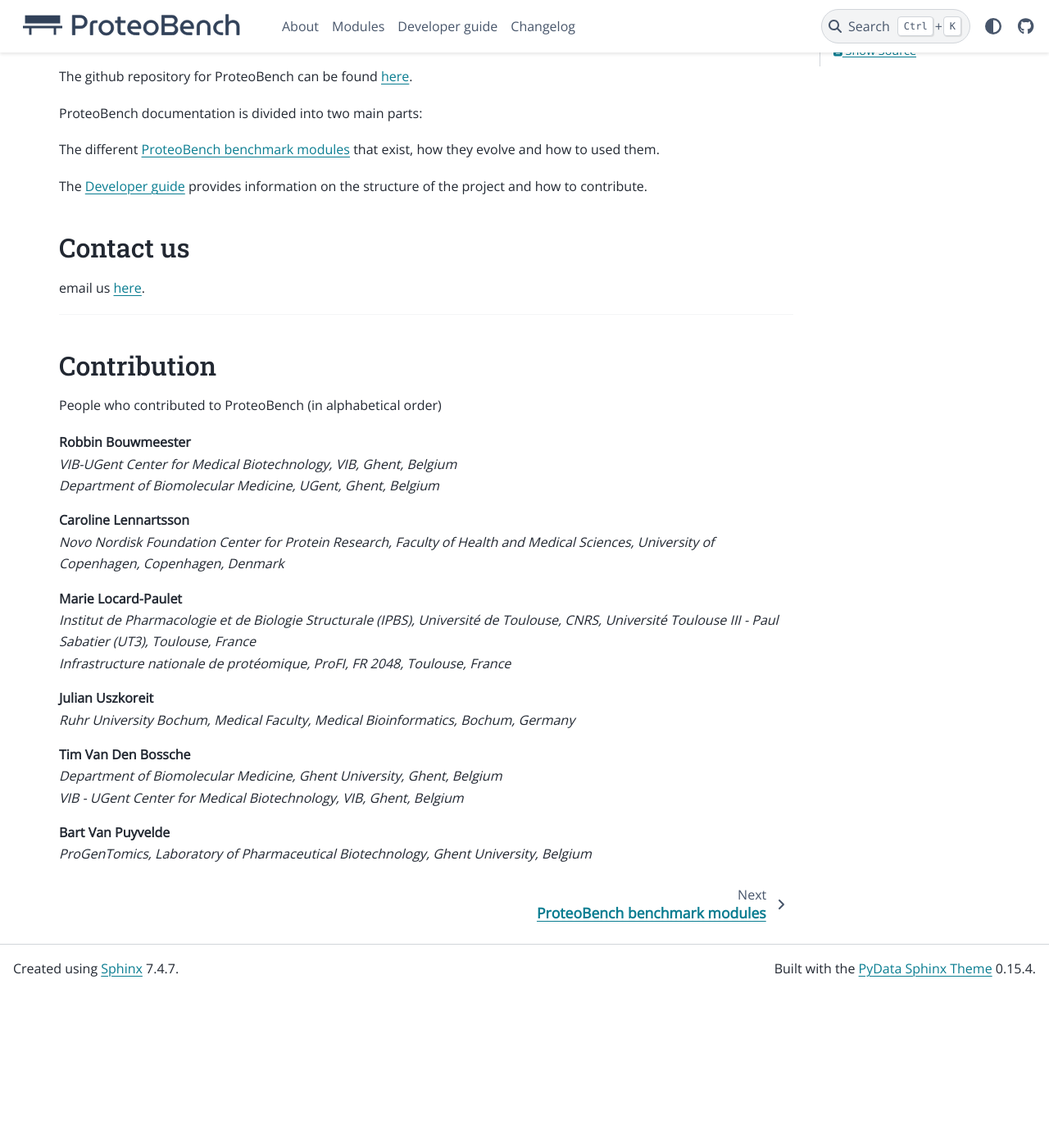
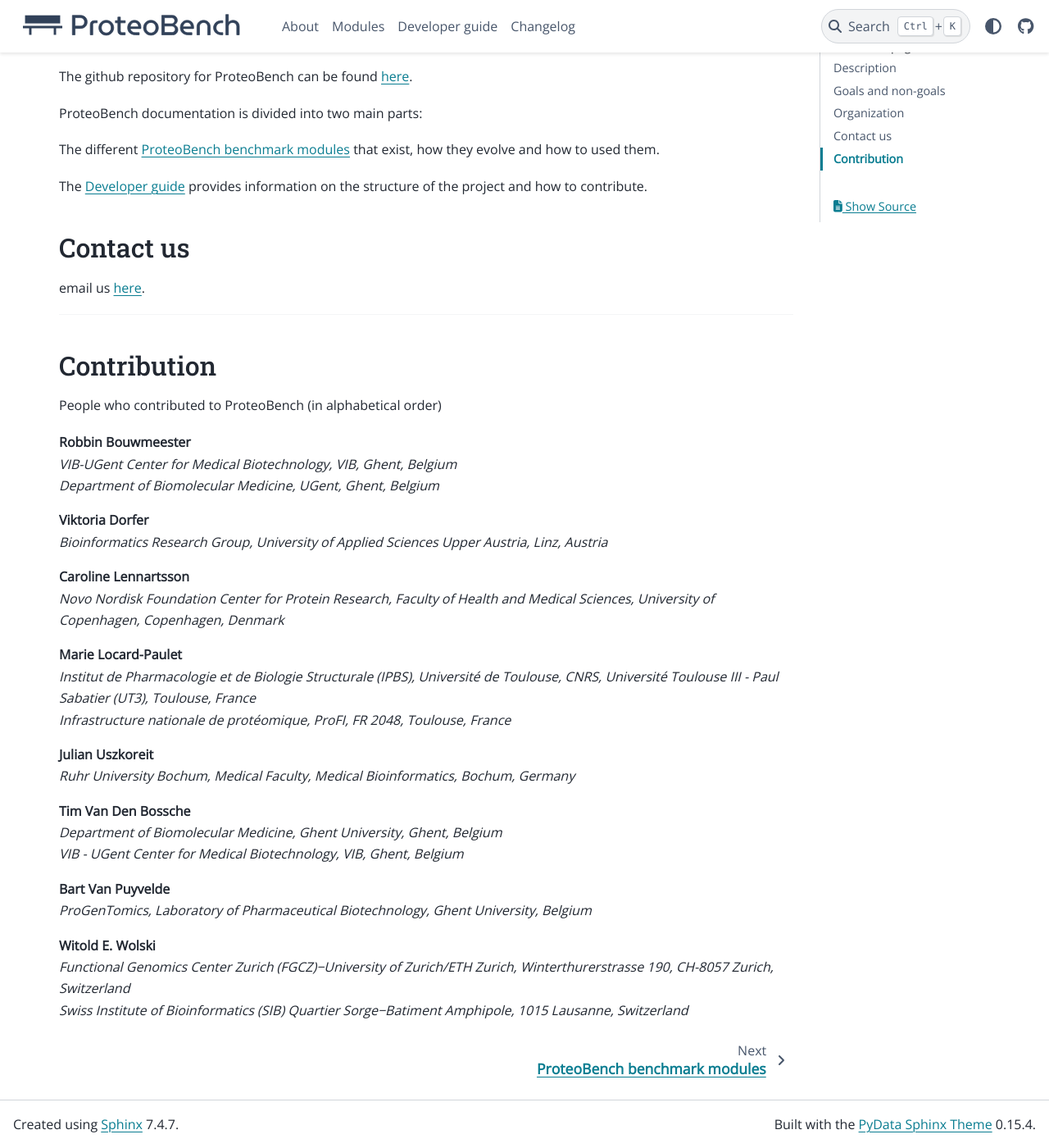
Before and after one commit to Proteobench/ProteoBench, a Sphinx documentation site: the page built from docs/index.rst, in a window 1280 px wide and 1400 px high, scrolled down 1074 px. Shown: the whole window at 82% size. Built offline with Sphinx 7.4.7 and the PyData theme 0.15.4, drawn with Linux system fonts in a browser that asks for light colours; pages that are not in the unit, such as notebooks, are missing from menus; before the commit the page ends 2284 px from its top, so only the background shows below that.

Commit message:
Update index.rst

```diff
--- a/docs/index.rst
+++ b/docs/index.rst
@@ -77,6 +77,10 @@
     *Department of Biomolecular Medicine, UGent, Ghent, Belgium*
 
 .. line-block::
+    **Viktoria Dorfer**
+    *Bioinformatics Research Group, University of Applied Sciences Upper Austria, Linz, Austria*
+
+.. line-block::
     **Caroline Lennartsson**
     *Novo Nordisk Foundation Center for Protein Research, Faculty of Health and Medical Sciences, University of Copenhagen, Copenhagen, Denmark*
 
@@ -97,3 +101,8 @@
 .. line-block::
     **Bart Van Puyvelde**
     *ProGenTomics, Laboratory of Pharmaceutical Biotechnology, Ghent University, Belgium*
+
+.. line-block::
+    **Witold E. Wolski**
+    *Functional Genomics Center Zurich (FGCZ)−University of Zurich/ETH Zurich, Winterthurerstrasse 190, CH-8057 Zurich, Switzerland*
+    *Swiss Institute of Bioinformatics (SIB) Quartier Sorge−Batiment Amphipole, 1015 Lausanne, Switzerland*
```
